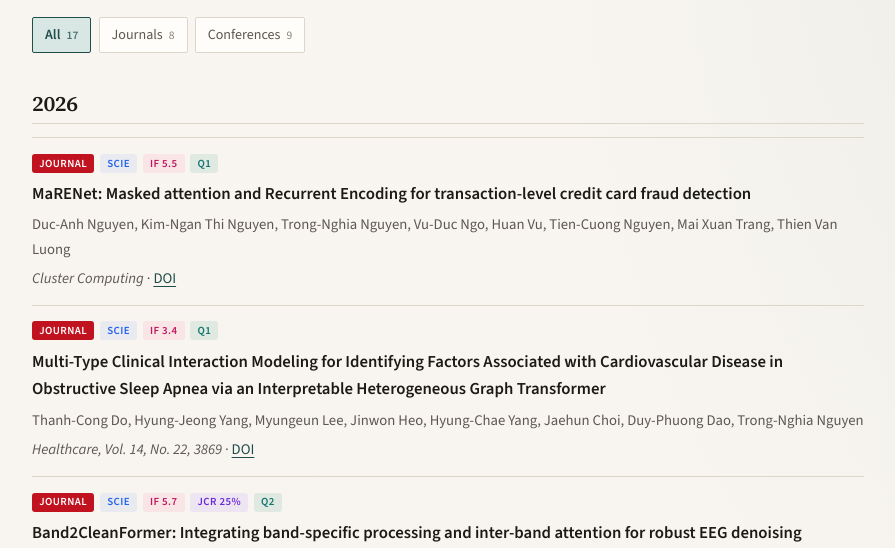
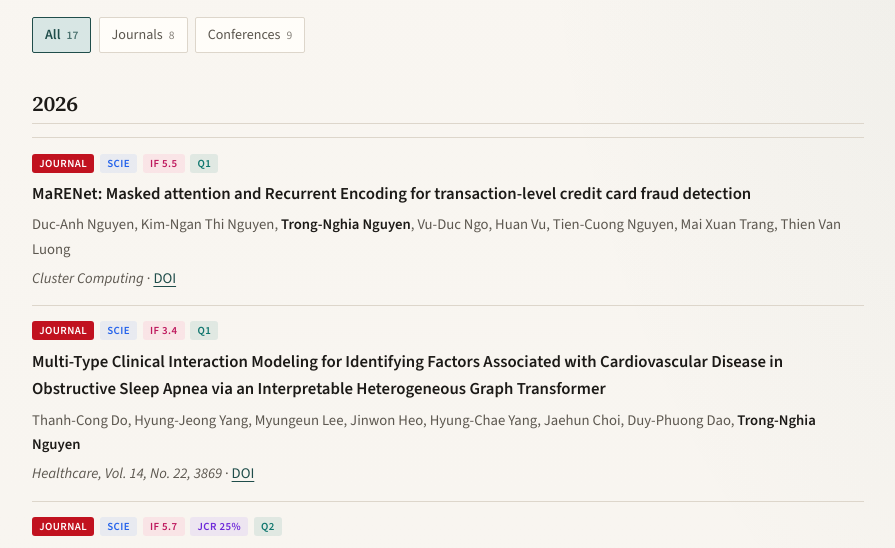
Before and after one commit to nghianguyen7171/nghianguyen7171.github.io, an Astro site: page /publications in a window 1280 px wide. Shown: the part 231-779 px from the top of the page, without its empty margins (192-1087 px from the left). Built offline with nearby package versions, Linux system fonts and the light colour scheme; Astro itself is replaced by a stand-in of ours.

Commit message:
Bold Trong-Nghia Nguyen in publication author lists.
Co-authored-by: Cursor <cursoragent@cursor.com>

```diff
--- a/src/pages/publications/index.astro
+++ b/src/pages/publications/index.astro
@@ -5,6 +5,12 @@ import { publications, publicationsByYear } from '../../data/publications';
 const groups = publicationsByYear();
 const journalCount = publications.filter((p) => p.type === 'journal').length;
 const conferenceCount = publications.filter((p) => p.type === 'conference').length;
+
+const AUTHOR_NAME = /Trong[-\s]?Nghia Nguyen/g;
+
+function highlightAuthor(authors: string) {
+  return authors.replace(AUTHOR_NAME, '<strong class="author-me">$&</strong>');
+}
 ---
 
 <BaseLayout title="Publications" description="Selected journal and conference publications by Trong-Nghia Nguyen.">
@@ -50,7 +56,7 @@ const conferenceCount = publications.filter((p) => p.type === 'conference').leng
               ) : (
                 <span class="pub-title">{pub.title}</span>
               )}
-              <p class="pub-meta">{pub.authors}</p>
+              <p class="pub-meta" set:html={highlightAuthor(pub.authors)} />
               <p class="pub-meta">
                 <em>{pub.venue}</em>
                 {pub.doi && (
--- a/src/styles/global.css
+++ b/src/styles/global.css
@@ -327,6 +327,11 @@ p {
   margin: 0.3rem 0 0;
 }
 
+.author-me {
+  color: var(--ink);
+  font-weight: 700;
+}
+
 .lab-list {
   list-style: none;
   margin: 0;
```
Also changed, not shown: backup-context.md (+5 -2 lines).
